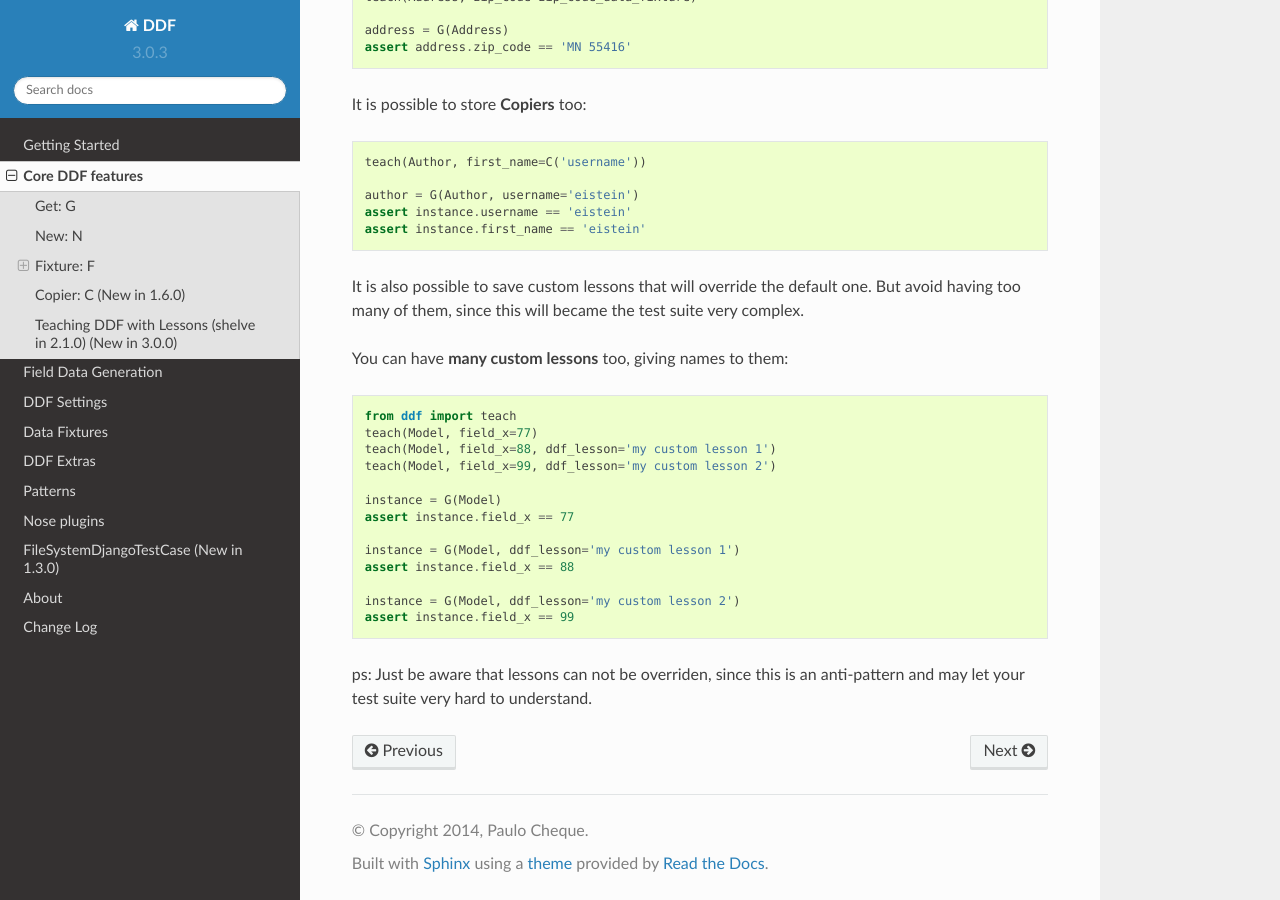
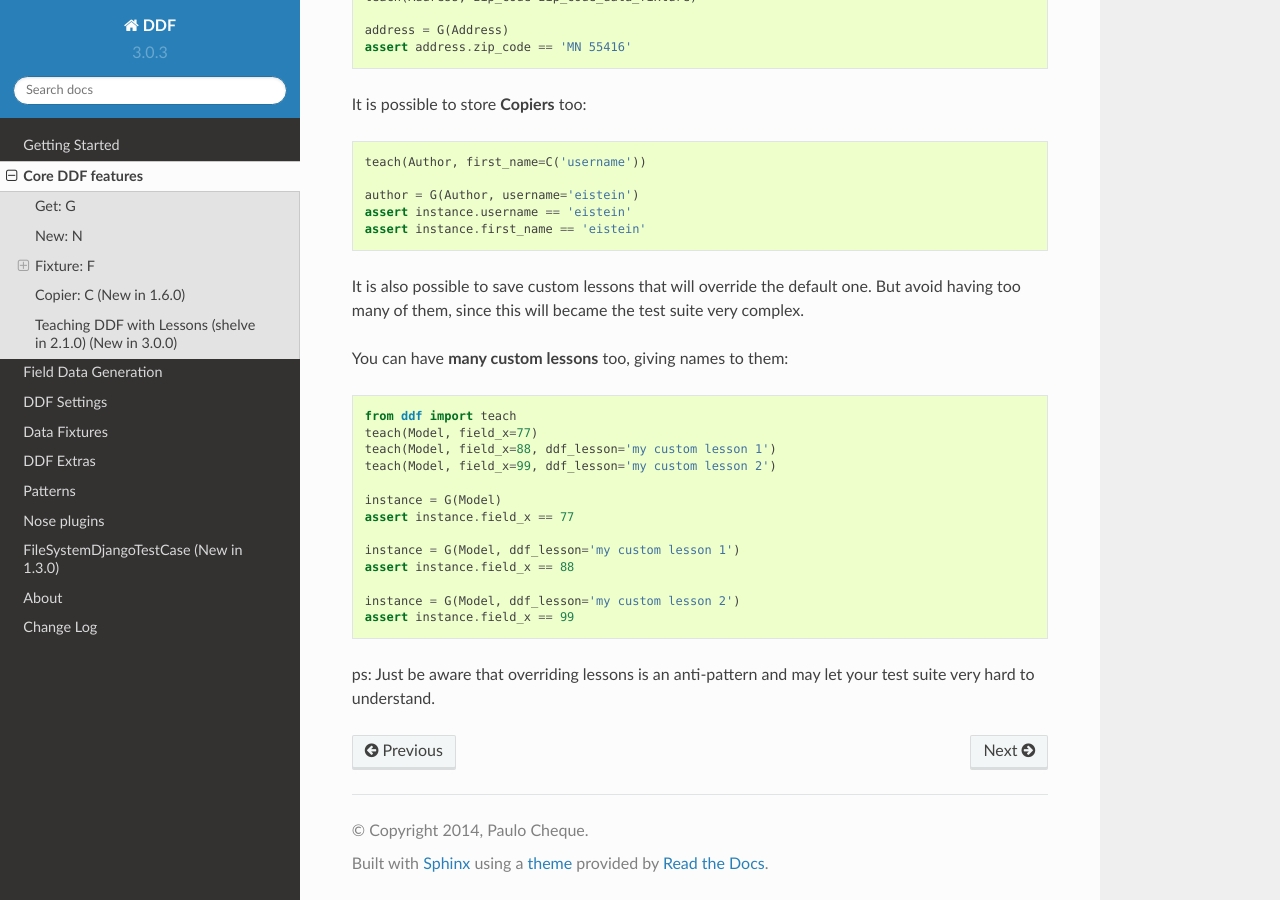
Before and after one commit to paulocheque/django-dynamic-fixture, a Sphinx documentation site: the page built from docs/source/ddf.rst, in a window 1280 px wide and 900 px high, scrolled down 4528 px. Built offline with Sphinx 7.4.7 and the Read the Docs theme 2.0.0, drawn with Linux system fonts in a browser that asks for light colours.

```diff
--- a/docs/source/ddf.rst
+++ b/docs/source/ddf.rst
@@ -204,4 +204,4 @@ You can have **many custom lessons** too, giving names to them::
     instance = G(Model, ddf_lesson='my custom lesson 2')
     assert instance.field_x == 99
 
-ps: Just be aware that lessons can not be overriden, since this is an anti-pattern and may let your test suite very hard to understand.
+ps: Just be aware that overriding lessons is an anti-pattern and may let your test suite very hard to understand.
--- a/docs/source/settings.rst
+++ b/docs/source/settings.rst
@@ -51,3 +51,6 @@ You can configure DDF in ``settings.py`` file. You can also override the global
     # You can override the global config for one case:
     G(Model, debug_mode=True)
     G(Model, debug_mode=False)
+
+
+* **DDF_SHELL_MODE** (Default = False): To disable some DDF warnings so DDF can be used better in Python shell: to populate the DB, for exampel.
```
